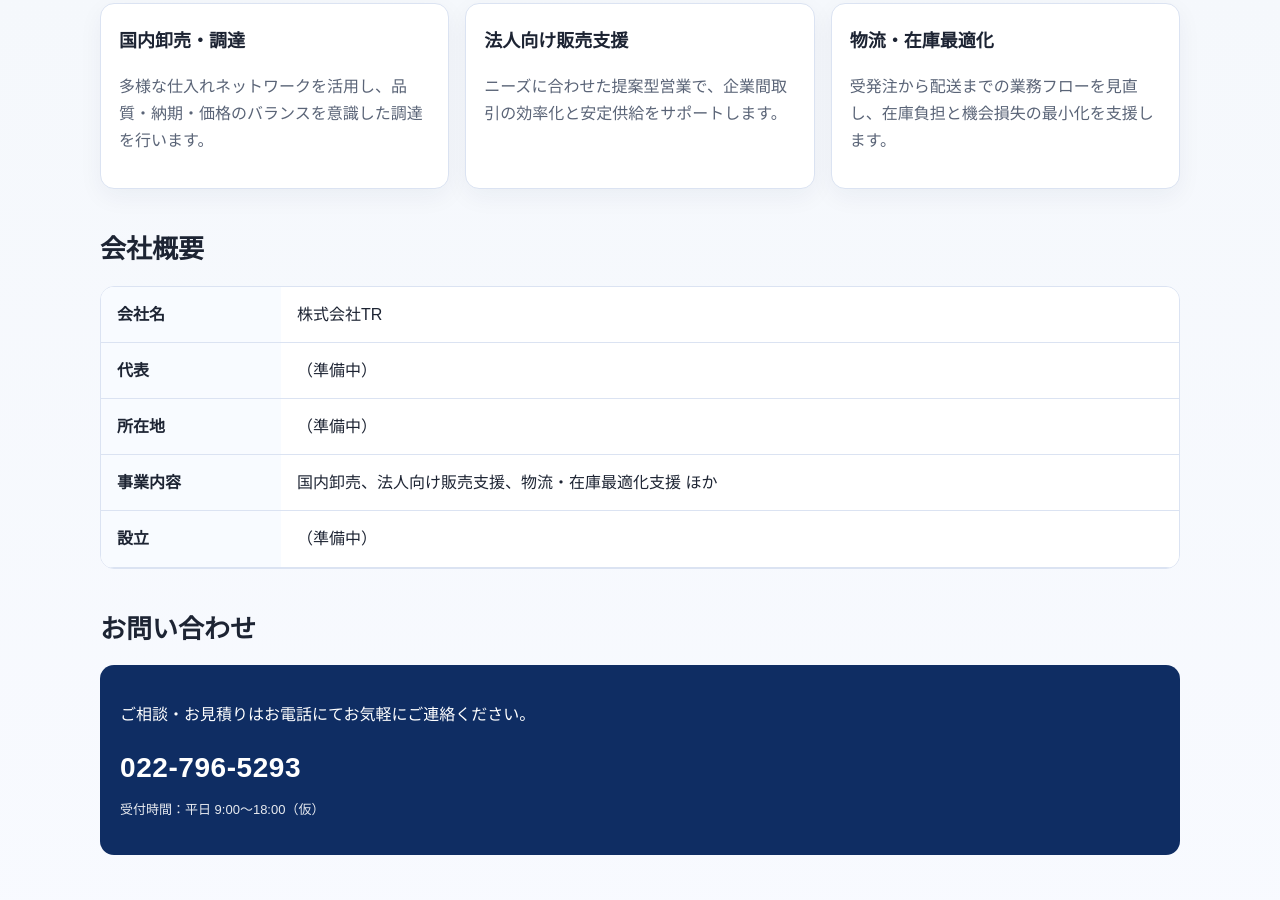
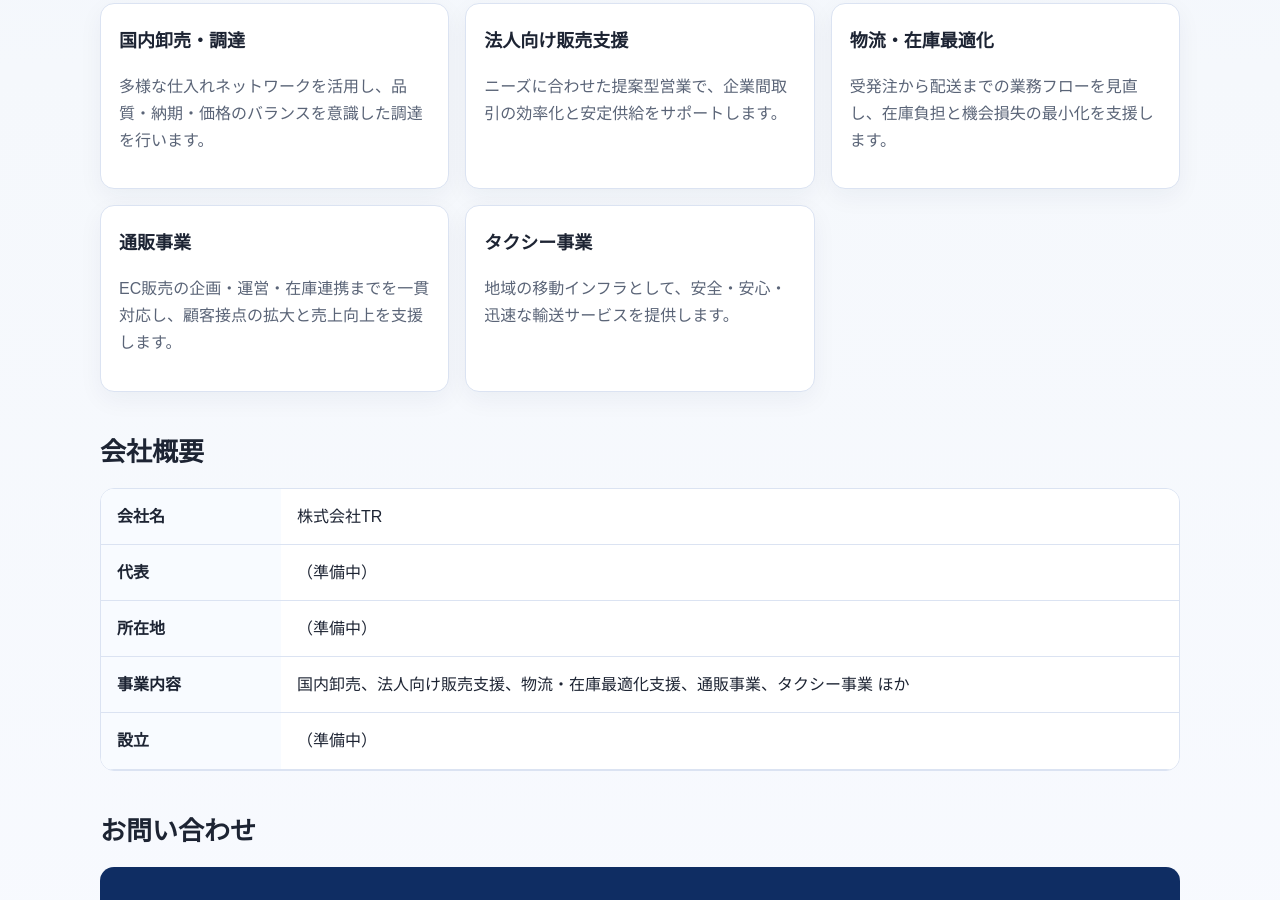
Before and after one commit to oodlhu-stack/terune-site, a plain HTML site: page index.html in a window 1280 px wide. Shown: the part 686-1586 px from the top of the page. Drawn offline with Linux system fonts and the light colour scheme.

Commit message:
Add 通販事業 and タクシー事業 content

```diff
--- a/index.html
+++ b/index.html
@@ -170,6 +170,14 @@
           <h3>物流・在庫最適化</h3>
           <p class="muted">受発注から配送までの業務フローを見直し、在庫負担と機会損失の最小化を支援します。</p>
         </article>
+        <article class="card">
+          <h3>通販事業</h3>
+          <p class="muted">EC販売の企画・運営・在庫連携までを一貫対応し、顧客接点の拡大と売上向上を支援します。</p>
+        </article>
+        <article class="card">
+          <h3>タクシー事業</h3>
+          <p class="muted">地域の移動インフラとして、安全・安心・迅速な輸送サービスを提供します。</p>
+        </article>
       </div>
     </section>
 
@@ -180,7 +188,7 @@
           <tr><th>会社名</th><td>株式会社TR</td></tr>
           <tr><th>代表</th><td>（準備中）</td></tr>
           <tr><th>所在地</th><td>（準備中）</td></tr>
-          <tr><th>事業内容</th><td>国内卸売、法人向け販売支援、物流・在庫最適化支援 ほか</td></tr>
+          <tr><th>事業内容</th><td>国内卸売、法人向け販売支援、物流・在庫最適化支援、通販事業、タクシー事業 ほか</td></tr>
           <tr><th>設立</th><td>（準備中）</td></tr>
         </table>
       </div>
```
